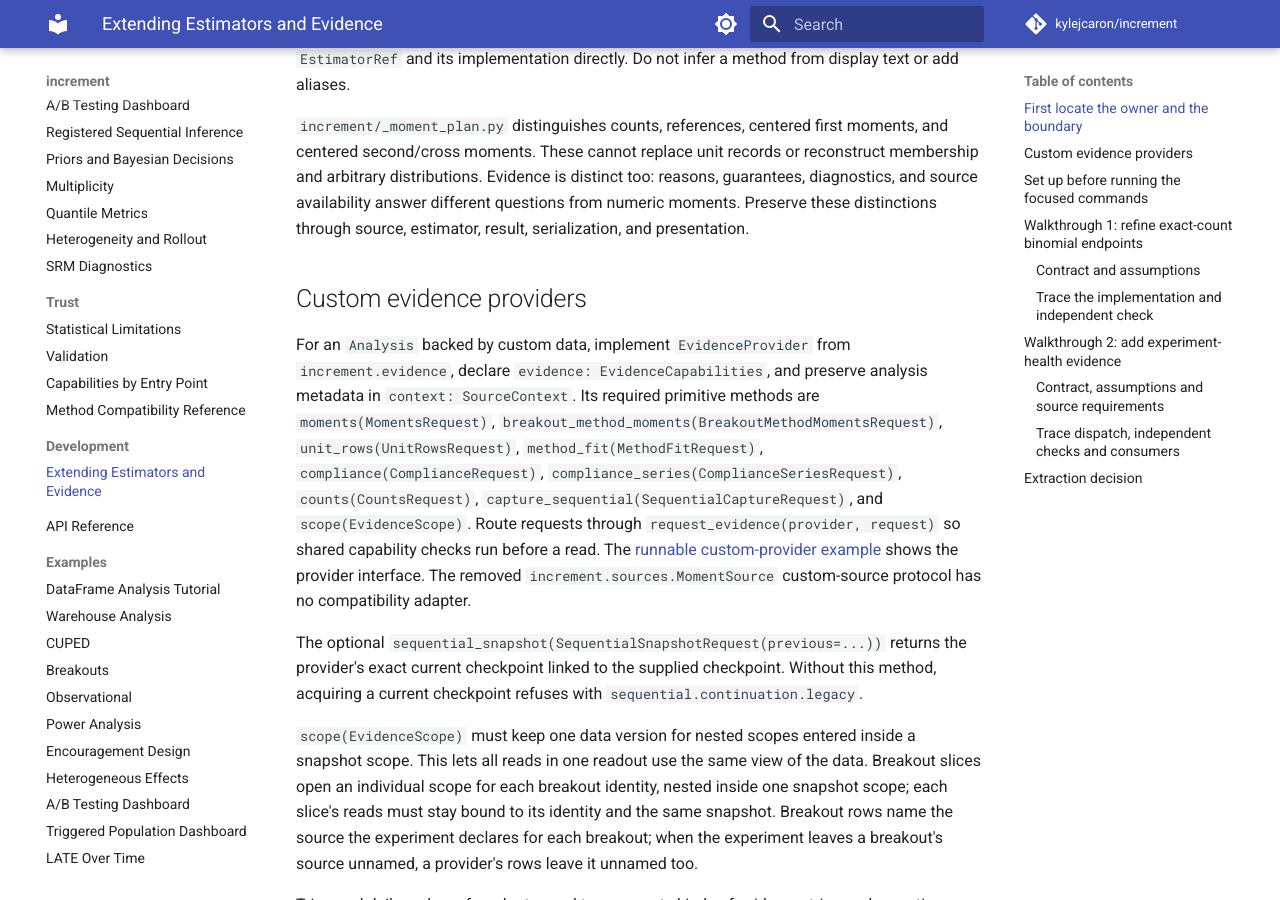
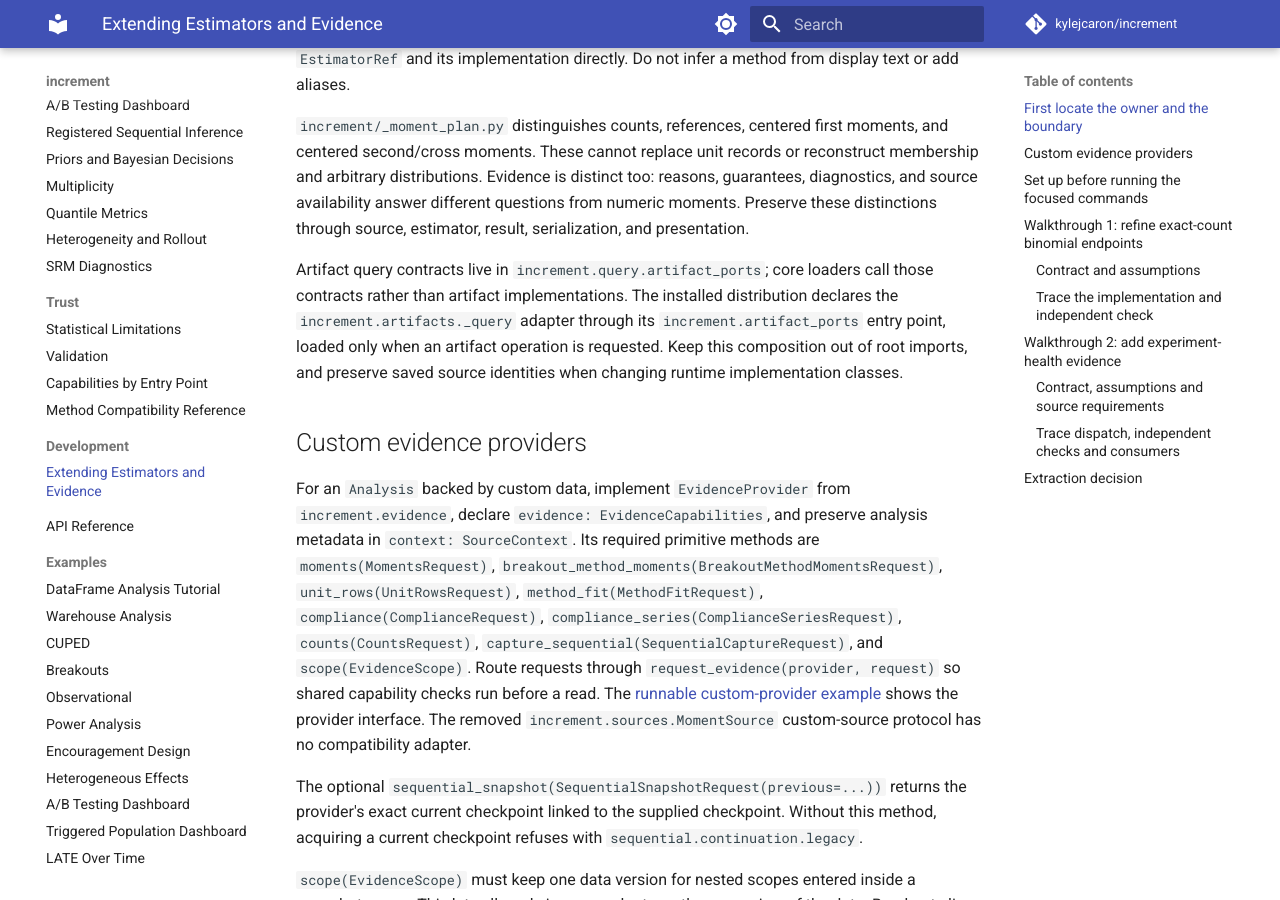
Before and after one commit to kylejcaron/increment, an MkDocs documentation site: the page built from docs/development/adding-an-estimator.md, in a window 1280 px wide and 900 px high, scrolled down 650 px. Built offline with MkDocs 1.6.1 and Material for MkDocs 9.7.7, drawn with Linux system fonts in a browser that asks for light colours; comment, search, counter and statistics services are not loaded.

Commit message:
Document lazy artifact query ownership

```diff
--- a/docs/development/adding-an-estimator.md
+++ b/docs/development/adding-an-estimator.md
@@ -9,6 +9,13 @@ For randomized lift, `increment/declarations.py` owns the lightweight `Method`,
 `Method.name` is a selector for observational estimator refs and a result label; randomized lift uses `variance_reduction` to choose its estimator id. Observational plugins can use `ADJUSTMENTS.register(name, fn)` as the compatibility registration API, or register an `EstimatorRef` and its implementation directly. Do not infer a method from display text or add aliases.
 
 `increment/_moment_plan.py` distinguishes counts, references, centered first moments, and centered second/cross moments. These cannot replace unit records or reconstruct membership and arbitrary distributions. Evidence is distinct too: reasons, guarantees, diagnostics, and source availability answer different questions from numeric moments. Preserve these distinctions through source, estimator, result, serialization, and presentation.
+
+Artifact query contracts live in `increment.query.artifact_ports`; core loaders
+call those contracts rather than artifact implementations. The installed
+distribution declares the `increment.artifacts._query` adapter through its
+`increment.artifact_ports` entry point, loaded only when an artifact operation
+is requested. Keep this composition out of root imports, and preserve saved
+source identities when changing runtime implementation classes.
 
 ## Custom evidence providers
 
```
